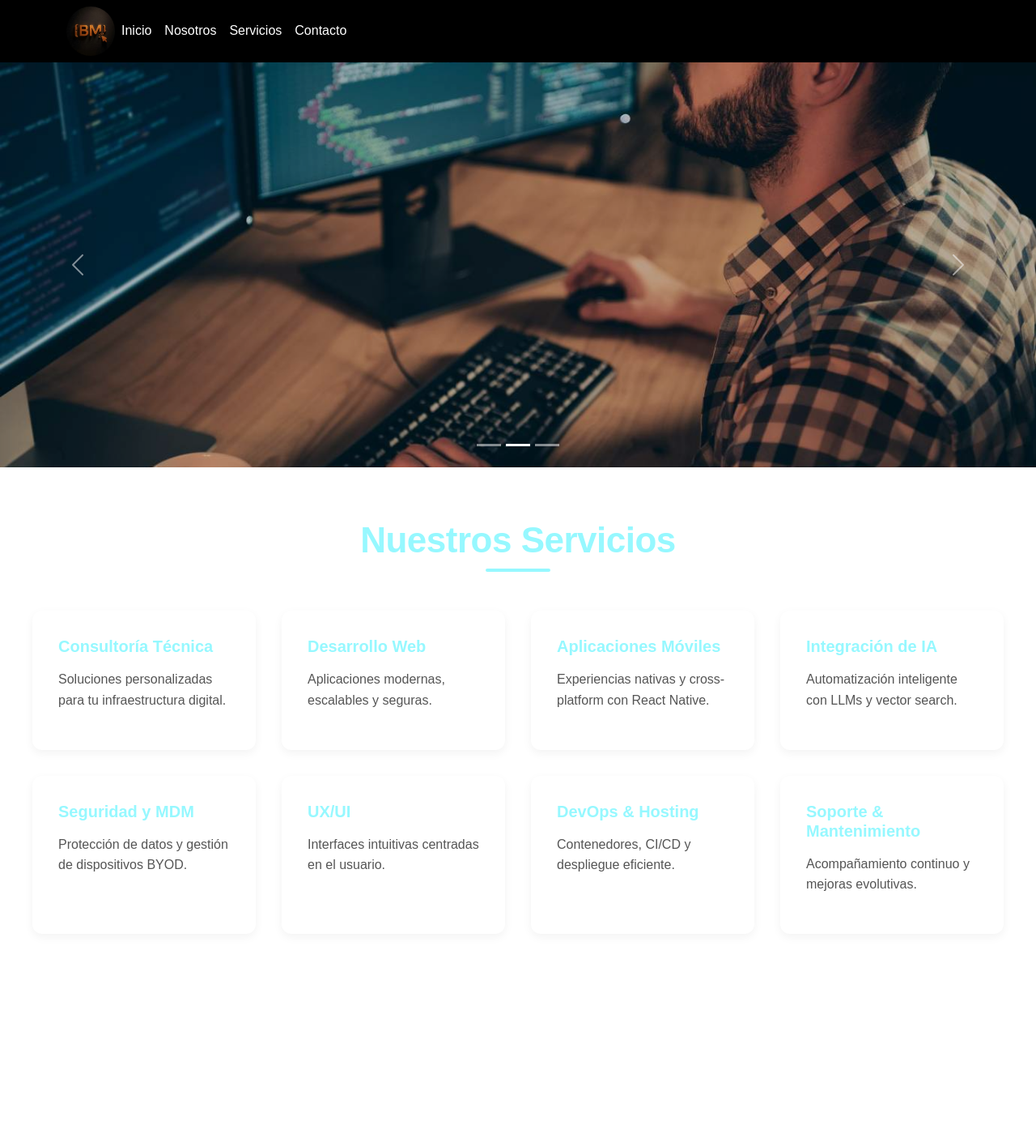
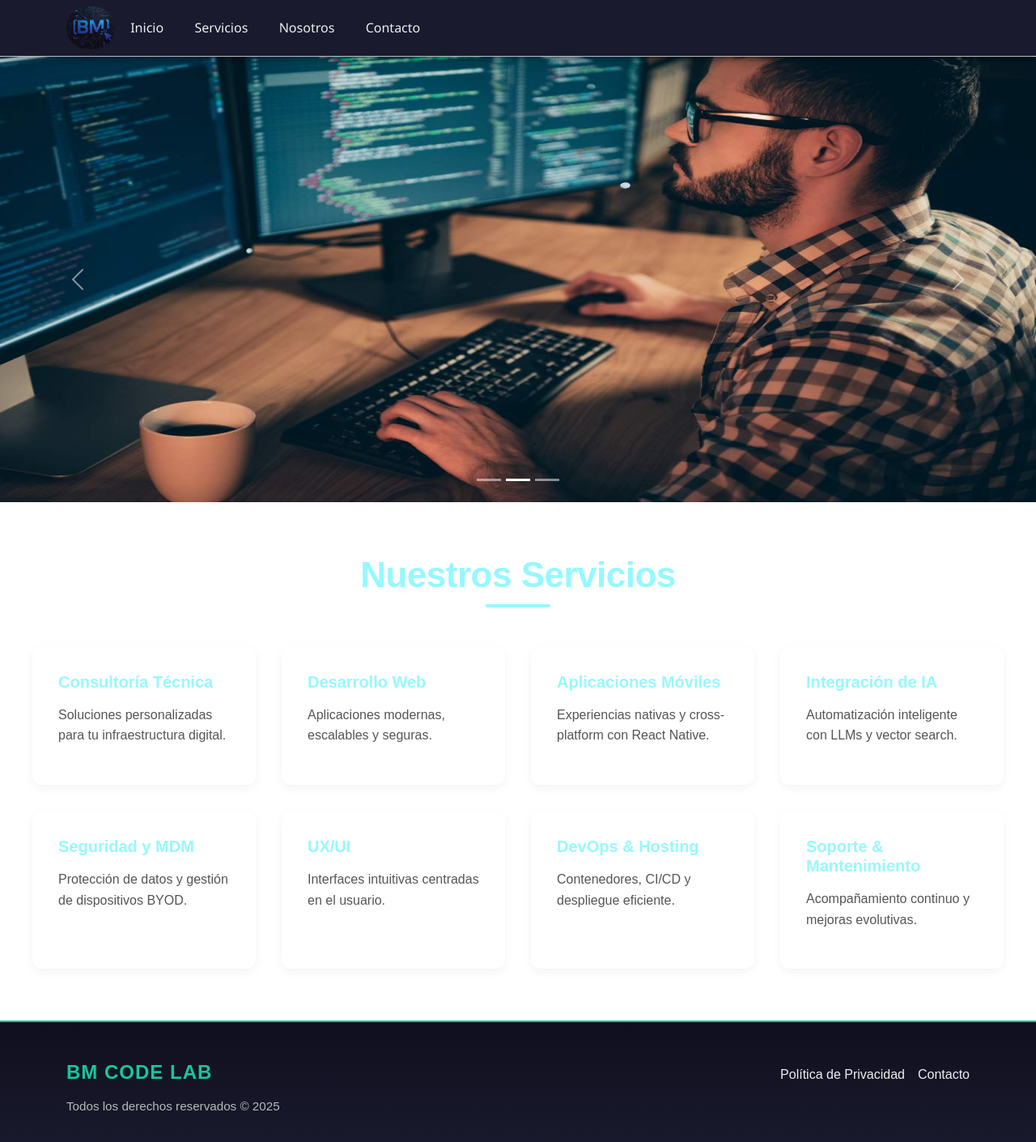
Before and after one commit to manuelfromBM/our_corporativa, a Next.js app: page / in a window 1280 px wide. Shown: the top 1410 px of the page at 81% size. Before the commit the page ends 1217 px from the top, so only its background shows below. Built offline with nearby package versions, Linux system fonts and the light colour scheme.

Commit message:
implementando footer y nav

```diff
--- a/src/app/layout.tsx
+++ b/src/app/layout.tsx
@@ -1,4 +1,5 @@
 import type { Metadata } from "next";
+import FooterContainer from "@/components/Footer/Footer";
 import { Geist, Geist_Mono } from "next/font/google";
 import 'bootstrap/dist/css/bootstrap.min.css';
 import "./globals.css";
@@ -29,6 +30,7 @@ export default function RootLayout({
         className={`${geistSans.variable} ${geistMono.variable} antialiased`}
       >
         {children}
+        <FooterContainer />
       </body>
     </html>
   );
--- a/src/components/Carrusel/Carrusel.module.css
+++ b/src/components/Carrusel/Carrusel.module.css
@@ -0,0 +1,3 @@
+.SectionPrincipal{
+    margin-top: 70px;
+}
--- a/src/components/Carrusel/Carrusel.tsx
+++ b/src/components/Carrusel/Carrusel.tsx
@@ -1,13 +1,14 @@
 "use client"
 
 import React from "react"
+import styles from './Carrusel.module.css'
 import ImagenesCarrusel from "./imagenesCarrusel"
 import Carousel from "react-bootstrap/Carousel"
 
 
 const CarruselInicio: React.FC = () => {
     return (
-        <>
+        <section id="Inicio" className={styles.SectionPrincipal}>
             <Carousel>
                 <Carousel.Item>
                     <ImagenesCarrusel
@@ -31,7 +32,7 @@ const CarruselInicio: React.FC = () => {
                     />
                 </Carousel.Item>
             </Carousel>
-        </>
+        </section>
     )
 
 }
--- a/src/components/Carrusel/imagenesCarrusel.tsx
+++ b/src/components/Carrusel/imagenesCarrusel.tsx
@@ -9,12 +9,12 @@ interface AtributosImagen {
 
 const ImagenesCarrusel = ({ src, alt, text }: AtributosImagen) => {
     return (
-        <div style={{ position: 'relative', width: '100%', height: '500px' }}>
+        <div style={{ position: 'relative', width: '100%', height: '550px' }}>
             <Image
                 src={src}
                 alt={alt}
                 fill
-                style={{ objectFit: "cover", filter: "brightness(80%)" }}
+                style={{ objectFit: "fill", filter: "brightness(100%)" }}
                 priority
             />
             {text && (
--- /dev/null
+++ b/src/components/Footer/Footer.module.css
@@ -0,0 +1,34 @@
+.FooterContainer {
+    background: linear-gradient(180deg, #0f0f1e 0%, #1a1a2e 100%);
+    padding: 3rem 0 1.5rem;
+    margin-top: auto;
+    border-top: 2px solid #16c79a;
+}
+
+.FooterTitle {
+    font-weight: 700;
+    font-size: 1.5rem;
+    margin-bottom: 1rem;
+    color: #16c79a;
+    text-transform: uppercase;
+    letter-spacing: 1px;
+}
+
+.FooterText {
+    color: #b8b8b8;
+    font-size: 0.95rem;
+}
+
+.FooterLink {
+    color: #eee !important;
+    text-decoration: none;
+    transition: all 0.3s ease;
+    font-weight: 500;
+    padding: 0.3rem 0;
+    display: inline-block;
+}
+
+.FooterLink:hover {
+    color: #16c79a !important;
+    transform: translateX(5px);
+}
--- /dev/null
+++ b/src/components/Footer/Footer.tsx
@@ -0,0 +1,28 @@
+"use client"
+
+import { Container, Row, Col } from 'react-bootstrap'
+import styles from './Footer.module.css'
+
+
+const FooterContainer = () => {
+    return (
+        <footer className={styles.FooterContainer}>
+            <Container>
+                <Row>
+                    <Col md={6}>
+                        <h5 className={styles.FooterTitle}>BM Code Lab</h5>
+                        <p className={styles.FooterText}>Todos los derechos reservados © 2025</p>
+                    </Col>
+                    <Col md={6} className="text-md-end">
+                        <a href="#" className={`${styles.FooterLink} me-3`}>Política de Privacidad</a>
+                        <a href="#" className={styles.FooterLink}>Contacto</a>
+                    </Col>
+                </Row>
+            </Container>
+        </footer>
+    )
+
+
+}
+
+export default FooterContainer
--- a/src/components/Navbar/Navbar.module.css
+++ b/src/components/Navbar/Navbar.module.css
@@ -0,0 +1,38 @@
+.NavBar {
+    background-color: #1a1a2e;
+    position: fixed;
+    top: 0;
+    width: 100%;
+    z-index: 1000;
+    box-shadow: 0 4px 6px rgba(0, 0, 0, 0.3);
+}
+
+.ItemsNav {
+    color: #eee !important;
+    font-family: 'Segoe UI', Tahoma, Geneva, Verdana, sans-serif;
+    font-weight: 500;
+    padding: 0.5rem 1rem !important;
+    margin: 0 0.2rem;
+    transition: all 0.3s ease;
+    position: relative;
+}
+
+.ItemsNav:hover {
+    color: #16c79a !important;
+}
+
+.ItemsNav::after {
+    content: '';
+    position: absolute;
+    bottom: 0;
+    left: 50%;
+    width: 0;
+    height: 2px;
+    background-color: #16c79a;
+    transition: all 0.3s ease;
+    transform: translateX(-50%);
+}
+
+.ItemsNav:hover::after {
+    width: 80%;
+}
--- a/src/components/Navbar/Navbar.tsx
+++ b/src/components/Navbar/Navbar.tsx
@@ -11,10 +11,10 @@ import styles from './Navbar.module.css';
 const NavbarPrincipal: React.FC = () => {
     return (
         <>
-            <Navbar style={{ backgroundColor: 'black' }}>
+            <Navbar className={styles.NavBar}>
                 <Container>
                     <Image
-                        src="/imgCarrusel/logo.jpg"
+                        src="/logo3.jpg"
                         alt="logo"
                         width={60}
                         height={60}
@@ -23,10 +23,10 @@ const NavbarPrincipal: React.FC = () => {
                     />
                     {/* <Navbar.Brand href="#home">BM Code Lab</Navbar.Brand> */}
                     <Nav className="me-auto">
-                        <Nav.Link style={{ color: 'white' }}>Inicio</Nav.Link>
-                        <Nav.Link style={{ color: 'white' }}>Nosotros</Nav.Link>
-                        <Nav.Link style={{ color: 'white' }}>Servicios</Nav.Link>
-                        <Nav.Link style={{ color: 'white' }}>Contacto</Nav.Link>
+                        <Nav.Link href="#Inicio" className={styles.ItemsNav}>Inicio</Nav.Link>
+                        <Nav.Link href="#Servicios" className={styles.ItemsNav}>Servicios</Nav.Link>
+                        <Nav.Link href="#Nosotros" className={styles.ItemsNav}>Nosotros</Nav.Link>
+                        <Nav.Link href="#Contacto" className={styles.ItemsNav}>Contacto</Nav.Link>
                     </Nav>
                 </Container>
             </Navbar>
--- a/src/components/services/Services.tsx
+++ b/src/components/services/Services.tsx
@@ -1,7 +1,7 @@
 import React from "react"
 import style from "@/components/services/Services.module.css"
 
-const Servicios:React.FC = () => {
+const Servicios: React.FC = () => {
     const serviceData = [
         { title: "Consultoría Técnica", description: "Soluciones personalizadas para tu infraestructura digital." },
         { title: "Desarrollo Web", description: "Aplicaciones modernas, escalables y seguras." },
@@ -13,7 +13,7 @@ const Servicios:React.FC = () => {
         { title: "Soporte & Mantenimiento", description: "Acompañamiento continuo y mejoras evolutivas." },
     ]
     return (
-        <section className={style.section}>
+        <section id="Servicios" className={style.section}>
             <div className={style.container}>
                 <h2 className={style.title}>Nuestros Servicios</h2>
                 <div className={style.grid}>
```
Also changed, not shown: public/logo2.jpg (added), public/logo3.jpg (added). Lines whose indentation alone changed are shown as unchanged.
